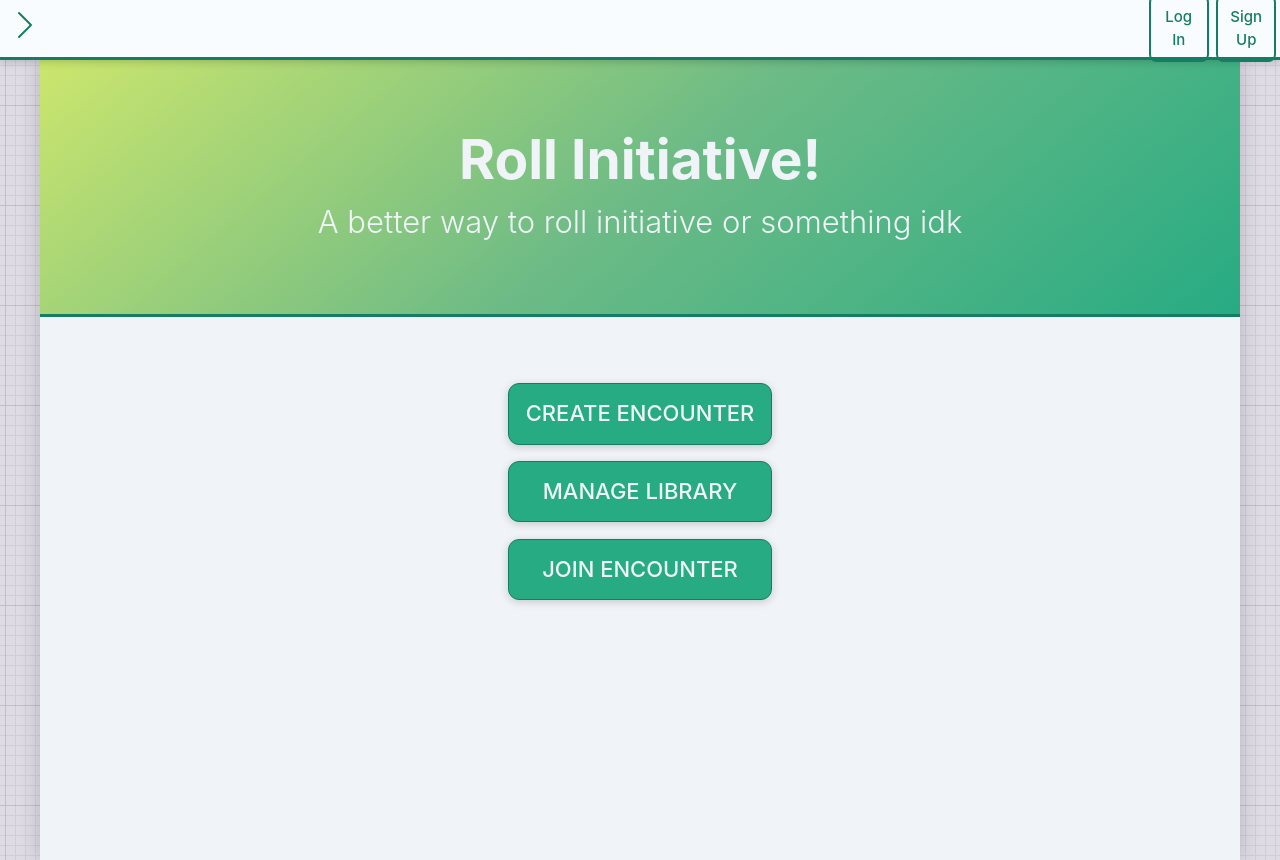
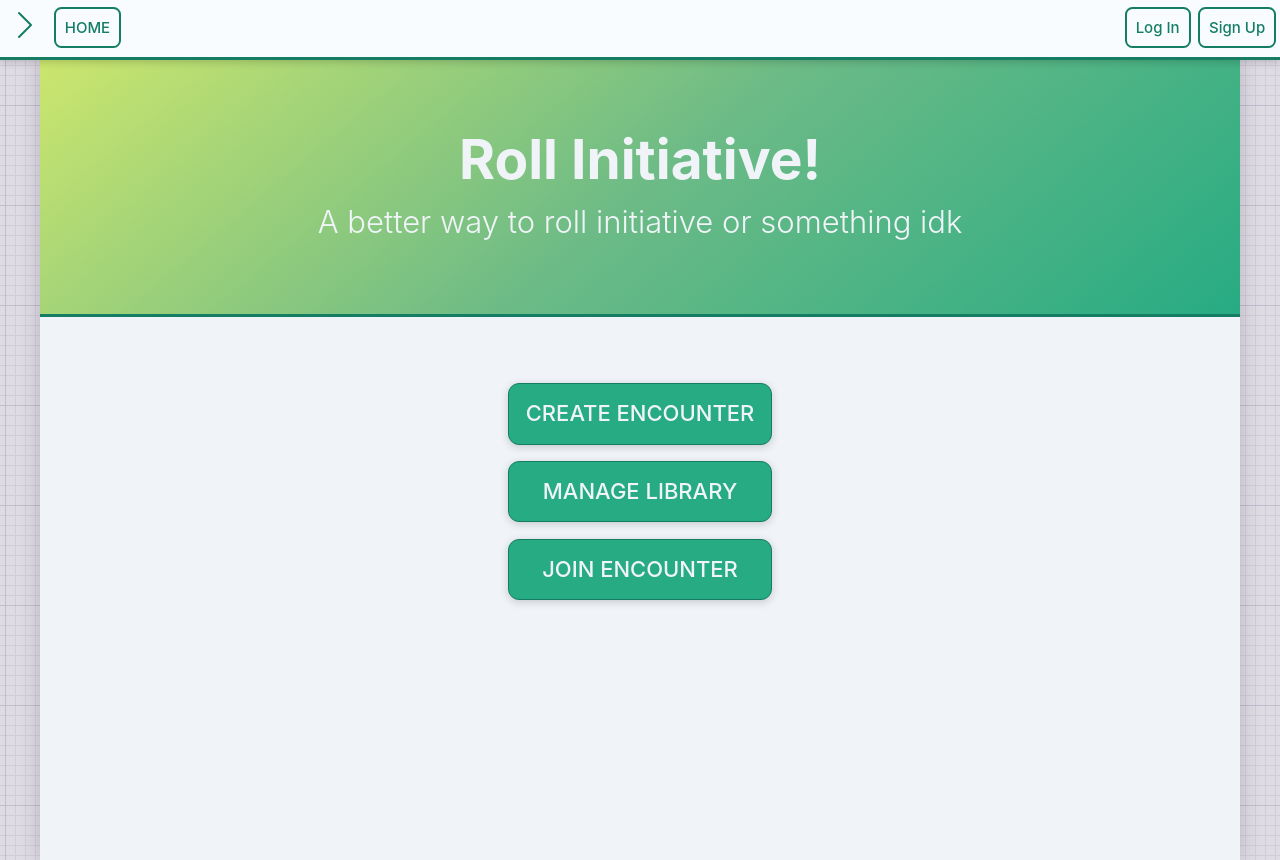
Before and after one commit to sarah-link/init, a React (Create React App) app: page / in a window 1280 px wide. Built offline with nearby package versions, Linux system fonts and the light colour scheme.

Commit message:
implemented react-router stuff, successfully link to other pages and hide/show content

```diff
--- a/src/App.css
+++ b/src/App.css
@@ -4,11 +4,13 @@
   display: flex;
   flex-direction: row;
   justify-content: center;
+  min-height: 100vh;
 }
 
 .app-navbar {
   position: fixed;
   top: 0;
+  padding-left: 50px;
   display: flex;
   flex-direction: row;
   justify-content: space-between;
@@ -99,7 +101,7 @@
   padding: 0.6em;
   border: 0.15em solid #147D64;
   border-radius: 0.5em;
-  width: 4em;
+  width: 5em;
   margin-left: 0.25em;
   margin-right: 0.25em;
   background-color: transparent;
--- a/src/App.js
+++ b/src/App.js
@@ -1,17 +1,23 @@
 import React from 'react';
 import ReactDOM from 'react-dom';
 import './App.css';
+import {
+    BrowserRouter as Router,
+    Switch,
+    Route,
+    Link
+  } from "react-router-dom";
 
 function NavBar() {
     return(
         <header className={"app-navbar"} >
             <div>
                 <SideNav />
-                {/* <a id="title-link" href="index.html">rollinit</a> */}
+                <Button text={"HOME"} className={"navbar-button"} url={"/"} />
             </div>
             <div>
-                <Button text={"Log In"} className={"navbar-button"} />
-                <Button text={"Sign Up"} className={"navbar-button"} />
+                <Button text={"Log\u00a0In"} className={"navbar-button"} url={"login"} />
+                <Button text={"Sign\u00a0Up"} className={"navbar-button"} url={"signup"} />
             </div>
 
         </header>
@@ -26,9 +32,13 @@ function MainButtons() {
 
 function Button(props) {
     return(
-        <button className={props.className} onClick={props.onClick}>
+        // <button className={props.className} onClick={props.onClick}>
+        //     {props.text}
+        // </button>
+
+        <Link to={props.url} className={props.className}>
             {props.text}
-        </button>
+        </Link>
     )
 }
 
@@ -94,9 +104,9 @@ class MainButtonDiv extends React.Component {
     render() {
         return (
             <div id={"menuButtons"} >
-                <Button text={"Create Encounter"} className={"main-button"} onClick={() => this.startEncounter()} />
-                <Button text={"Manage Library"} className={"main-button"}/>
-                <Button text={"Join Encounter"} className={"main-button"}/>
+                <Button text={"Create Encounter"} className={"main-button"} url={"/builder"} />
+                <Button text={"Manage Library"} className={"main-button"} url={"/library"} />
+                <Button text={"Join Encounter"} className={"main-button"} url={"/join"} />
             </div>
 
         )
@@ -138,10 +148,8 @@ function Creature(props) {
     return <li class={"creature"}> {props.name}</li>;
 }
 
-function App() {
+function Home(props) {
     return (
-        <div className="App">
-            <NavBar />
         <div className="App-body" id="body">
             <div className="App-header">
                 <h1>
@@ -152,10 +160,41 @@ function App() {
                     A better way to roll initiative or something idk
                 </h4>
             </div>
+
             <MainButtons />
+        </div>
+    )
+}
+
+function App() {
+    return (
+        <Router>
+            <div className="App">
+            <NavBar />
+
+                <Switch>
+                    <Route path="/builder">
+
+                    </Route>
+                    <Route path="/library">
+
+                    </Route>
+                    <Route path="/join">
+
+                    </Route>
+                    <Route path="/login">
+
+                    </Route>
+                    <Route path="/signup">
+
+                    </Route>
+                    <Route path="/">
+                        <Home />
+                    </Route>
+                </Switch>
 
             </div>
-        </div>
+        </Router>
     );
 }
 
```
Lines whose indentation alone changed are shown as unchanged.
